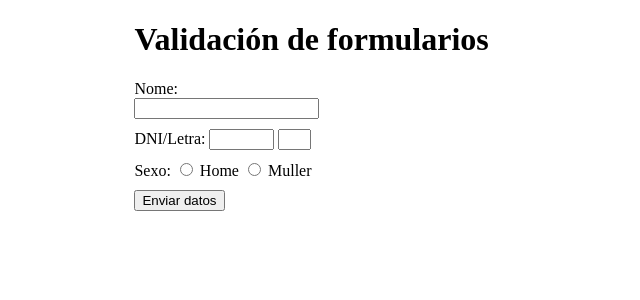
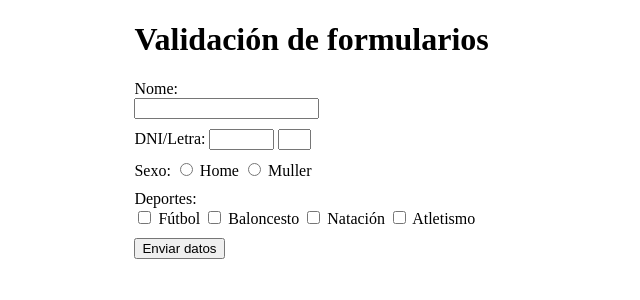
Before and after one commit to antonio-otero/iaw, a PHP site: page /13-formularios-validar.php in a window 1280 px wide. Shown: the top 300 px of the page, without its empty margins (0-640 px from the left). Run offline with PHP 8.4, Linux system fonts and the light colour scheme.

Commit message:
c├│digo iaw

```diff
--- a/php/13-formularios-validar.php
+++ b/php/13-formularios-validar.php
@@ -24,6 +24,7 @@
 
 	$letra=strtoupper($letra);
 
+	$dep=$_GET['dep'] ?? array(); //se non mandan datos, asumimos un array por defecto, para ter sempre o mesmo tipo de datos
 
 
 	//var_dump($_GET);
@@ -99,6 +100,19 @@
 
 
 		<div class="campos">
+			<label>Deportes:</label><br>
+			<input id="futbol" type="checkbox" value="F" name="dep[]" <?php echo in_array("F",$dep)?'checked':'' ?>>
+			<label for="futbol"> Fútbol</label>
+			<input id="baloncesto" type="checkbox" value="B" name="dep[]" <?php echo in_array("B",$dep)?'checked':'' ?>>
+			<label for="baloncesto"> Baloncesto</label>
+			<input id="natacion" type="checkbox" value="N" name="dep[]" <?php echo in_array("N",$dep)?'checked':'' ?>>
+			<label for="natacion"> Natación</label>
+			<input id="atletismo" type="checkbox" value="A" name="dep[]" <?php echo in_array("A",$dep)?'checked':'' ?>>
+			<label for="atletismo"> Atletismo</label>
+		</div>
+
+
+		<div class="campos">
 			<input type="submit" value="Enviar datos">
 		</div>
 	</form>
```
